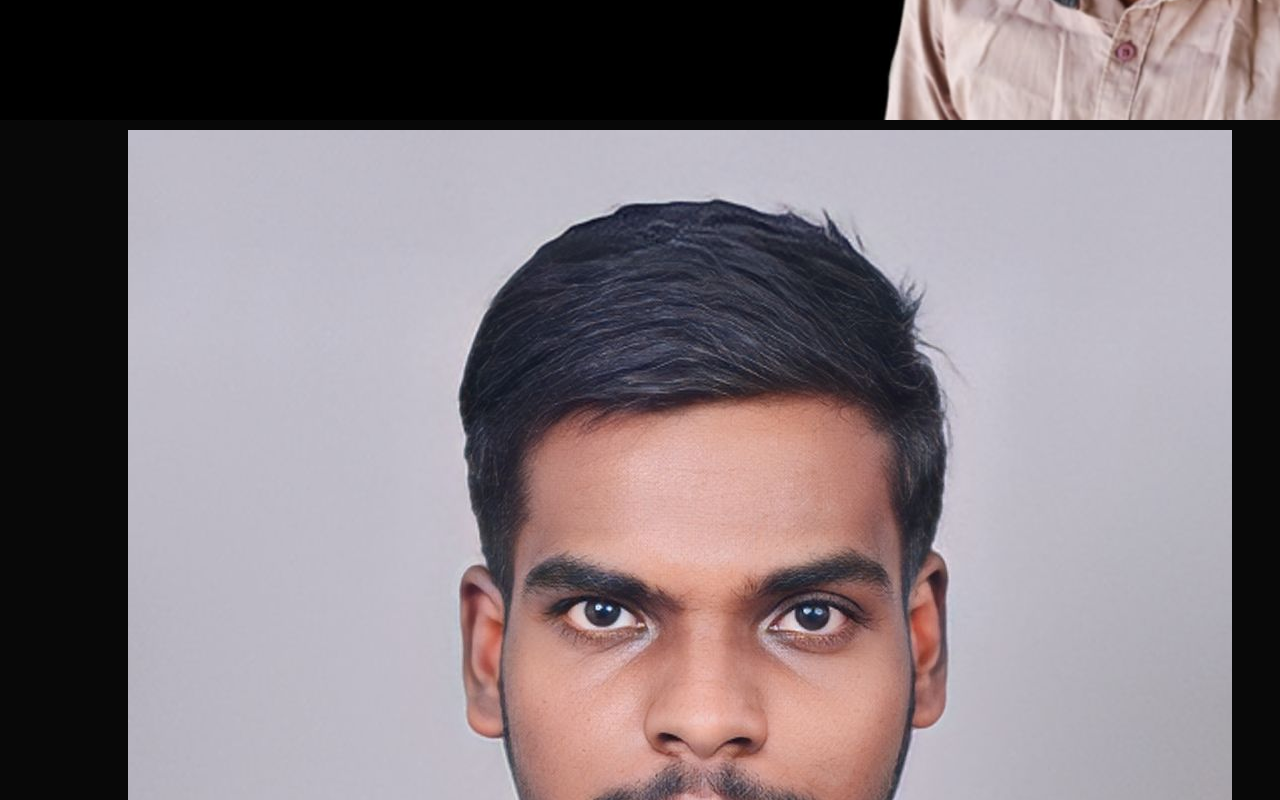
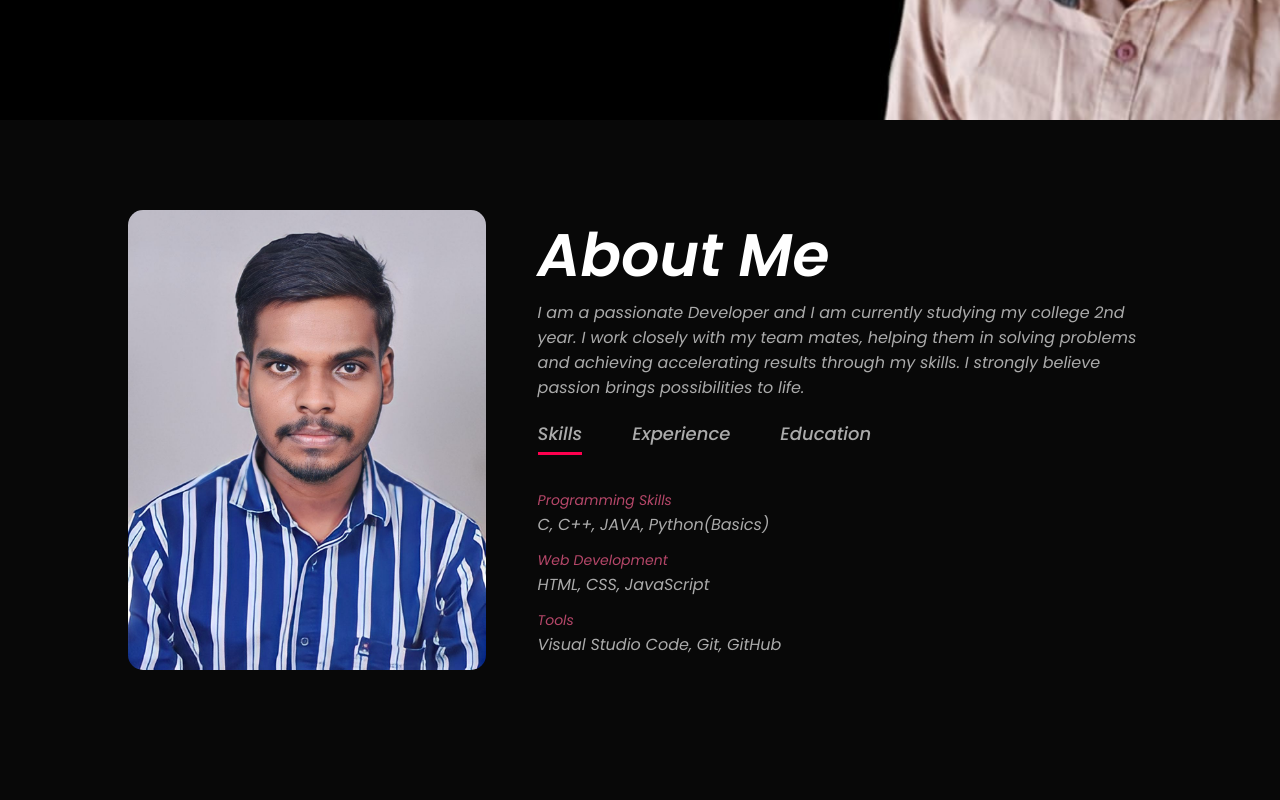
Before and after one commit to SachinSamuel-CSBS/Portfolio, a plain HTML site: page index.html in a window 1280 px wide. Shown: the part 680-1480 px from the top of the page. After the commit the page ends 1447 px from the top, so only its background shows below. Drawn offline with Linux system fonts and the light colour scheme.

Commit message:
About page CSS

```diff
--- a/style.css
+++ b/style.css
@@ -77,3 +77,81 @@ nav ul li a:hover::after {
 .header-text h1 span {
     color: #ff004f;
 }
+
+/*About*/
+
+#about {
+    padding: 80px 0;
+    color: #ababab;
+}
+
+.row {
+    display: flex;
+    justify-content: space-between;
+    flex-wrap: wrap;
+}
+
+.about-col-1 {
+    flex-basis: 35%;
+}
+
+.about-col-1 img {
+    width: 100%;
+    border-radius: 15px;
+}
+
+.about-col-2 {
+    flex-basis: 60%;
+}
+
+.sub-title {
+    font-size: 60px;
+    font-weight: 600;
+    color: #fff;
+}
+
+.tab-titles {
+    display: flex;
+    margin: 20px 0 40px;
+}
+
+.tab-links {
+    margin-right: 50px;
+    font-size: 18px;
+    font-weight: 500;
+    cursor: pointer;
+    position: relative;
+}
+
+.tab-links::after {
+    content: '';
+    width: 0;
+    height: 3px;
+    background-color: #ff004f;
+    position: absolute;
+    left: 0;
+    bottom: -8px;
+    transition: 0.5s;
+}
+
+.tab-links.active-link::after {
+    width: 100%;
+}
+
+.tab-contents ul li {
+    list-style: none;
+    margin: 10px 0;
+}
+
+.tab-contents ul li span {
+    color: #b54769;
+    font-size: 14px;
+}
+
+.tab-contents {
+    display: none;
+}
+
+.tab-contents.active-tab {
+    display: block;
+}
```
